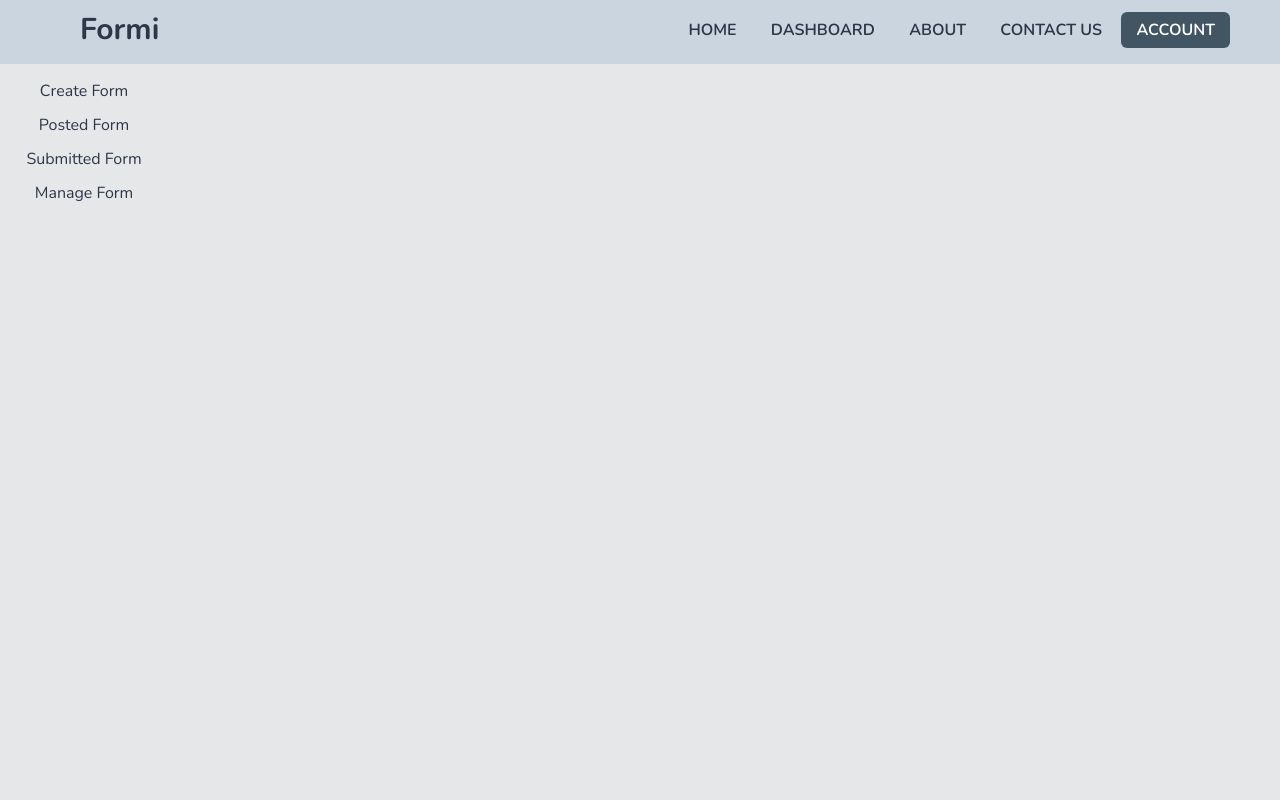
After one commit to Nisharani26/FormPortal, a Flask app: page /dashboard/manageform in a window 1280 px wide. The commit adds this page. Run offline with Flask 3, Linux system fonts and the light colour scheme.

Commit message:
New Commit for Dashboard

```diff
--- a/main.py
+++ b/main.py
@@ -64,7 +64,6 @@ def loginsubmission():
         password=request.form["password"]
         database_connection = sqlite3.connect('database.db',check_same_thread=False)
         database_cursor=database_connection.cursor()
-
         data = database_cursor.execute("SELECT password, username FROM USER WHERE username = ?",(username,)).fetchone()
         database_connection.commit()
         database_connection.close()
@@ -72,7 +71,6 @@ def loginsubmission():
         print(password)
         print(type(data[0])==type(password))
         if (data != None and password == data[0]):
-
             session["username"]=username
             print(session["username"])
             return redirect('/')
@@ -88,23 +86,23 @@ def loginsubmission():
     # else:
     #     return redirect('/')
 
-@app.route('/createform')
+@app.route('/dashboard/createform')
 def createform():
     return render_template('createform.html')
 
-@app.route('/fillform')
+@app.route('/dashboard/fillform')
 def fillform():
     return render_template('fillform.html')
 
-@app.route('/manageform')
+@app.route('/dashboard/manageform')
 def manageform():
     return render_template('manageform.html')
 
-@app.route('/postedform')
+@app.route('/dashboard/postedform')
 def postedform():
     return render_template('postedform.html')
 
-@app.route('/submittedform')
+@app.route('/dashboard/submittedform')
 def submittedform():
     return render_template('submittedform.html')
 
@@ -118,7 +116,7 @@ def contactus():
 
 @app.route('/dashboard')
 def dashboard():
-    return render_template('dashboard.html')
+    return render_template('createform.html')
 
 
 if (__name__=="__main__"):
--- /dev/null
+++ b/static/dashboardstyle.css
@@ -0,0 +1,41 @@
+/* The sidebar menu */
+.sidenav {
+ /* Full-height: remove this if you want "auto" height */
+    width: 160px; /* Set the width of the sidebar */
+    position: fixed; /* Fixed Sidebar (stay in place on scroll) */
+    z-index: 1; /* Stay on top */ /* Stay at the top */
+    left: 0; /* Black */
+    overflow-x: hidden; /* Disable horizontal scroll */
+    padding-top: 10px;
+
+  }
+
+  /* The navigation menu links */
+  .sidenav a {
+    padding: 6px 8px 6px 16px;
+    text-decoration: none;
+    /* font-size: 16px; */
+    font-family: "Nunito", "Franklin Gothic Medium", "Arial Narrow", Arial,
+    sans-serif;
+    font-size: medium;
+    color: #2d3748;
+    display: block;
+    text-align: center;
+  }
+
+  /* When you mouse over the navigation links, change their color */
+  .sidenav a:hover {
+    color: #1f2530;
+  }
+
+  /* Style page content */
+  .main {
+    margin-left: 160px; /* Same as the width of the sidebar */
+    padding: 0px 10px;
+  }
+
+  /* On smaller screens, where height is less than 450px, change the style of the sidebar (less padding and a smaller font size) */
+  @media screen and (max-height: 450px) {
+    .sidenav {padding-top: 15px;}
+    .sidenav a {font-size: 18px;}
+  }
--- a/static/indexstyle.css
+++ b/static/indexstyle.css
@@ -9,9 +9,12 @@
   color: #2d3748;
   box-sizing: border-box;
 }
-
+html, body {
+  height: 100%;
+}
 body {
   background-color: #e6e7e9;
+  flex: auto;
 }
 .logo {
   font-family: "Nunito", "Franklin Gothic Medium", "Arial Narrow", Arial,
@@ -115,3 +118,16 @@ nav ul li a:hover {
   background-color: #788594;
   transition: 0.3s;
 }
+
+.footer{
+  font-family: "Nunito", "Franklin Gothic Medium", "Arial Narrow", Arial,
+    sans-serif;
+  background-color: #cbd5e0;
+  line-height: 50px;
+  padding-bottom: 0;
+  font-size: medium;
+  font-weight: bold;
+  color: #2d3748;
+  text-align: center;
+  margin-bottom: auto;
+}
--- /dev/null
+++ b/templates/dashboardSideMenu.html
@@ -0,0 +1,6 @@
+<div class="sidenav">
+    <a href="/dashboard/createform">Create Form</a>
+    <a href="/dashboard/postedform">Posted Form</a>
+    <a href="/dashboard/submittedform">Submitted Form</a>
+    <a href="/dashboard/manageform">Manage Form</a>
+  </div>
--- a/templates/manageform.html
+++ b/templates/manageform.html
@@ -0,0 +1,18 @@
+<!DOCTYPE html>
+<html lang="en">
+<head>
+    <meta charset="UTF-8">
+    <meta name="viewport" content="width=device-width, initial-scale=1.0">
+    <title>Document</title>
+    <link
+    href="https://fonts.googleapis.com/css2?family=Nunito:ital,wght@0,200..1000;1,200..1000&display=swap"
+    rel="stylesheet"
+  />
+  <link rel="stylesheet" href="\static\indexstyle.css" />
+  <link rel="stylesheet" href="\static\dashboardstyle.css" />
+</head>
+<body>
+    {% include("nav.html") %}
+    {% include("dashboardSideMenu.html") %}
+</body>
+</html>
--- /dev/null
+++ b/templates/nav.html
@@ -0,0 +1,23 @@
+<nav>
+  <label class="logo">Formi</label>
+  <ul>
+    <li><a class="active" href="/">Home</a></li>
+    <li>
+      <div class="dashop">
+        <a class="active" href="/dashboard">DashBoard</a>
+        <div class="dashid"></div>
+      </div>
+    </li>
+    <li><a class="active" href="/about">About</a></li>
+    <li><a class="active" href="/contactus">Contact Us</a></li>
+    <li>
+      <div class="acop">
+        {% if session["username"]: %}
+        <a class="active" id="accounttab" href="/logout">Logout</a>
+        {% else %}
+        <a class="active" id="accounttab" href="/login">Account</a>
+        {% endif %}
+      </div>
+    </li>
+  </ul>
+</nav>
```
Also changed, not shown: templates/about.html (+17 -0 lines), templates/contactus.html (+17 -0 lines), templates/createform.html (+4 -14 lines), templates/dashboard.html (+12 -0 lines), templates/fillform.html (+7 -1 lines), templates/index.html (+6 -28 lines), templates/postedform.html (+18 -0 lines), templates/submittedform.html (+18 -0 lines).
